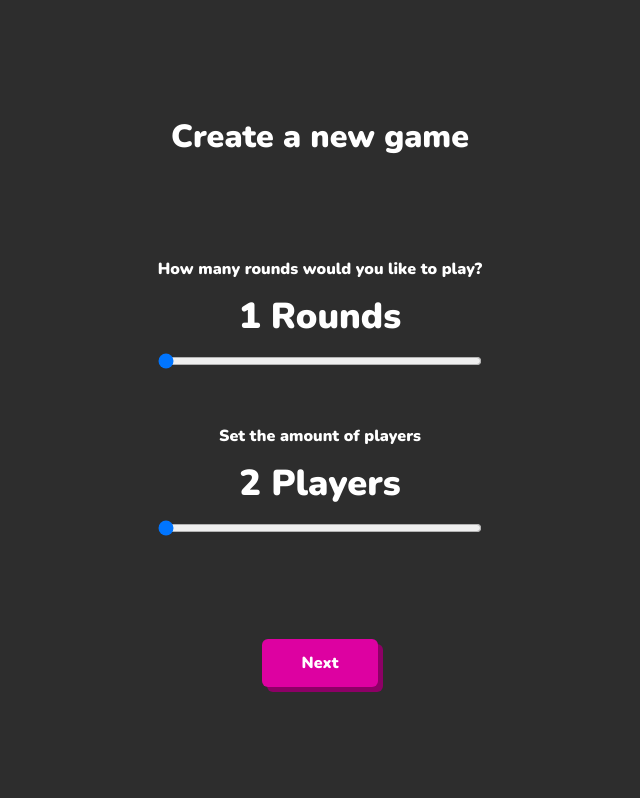
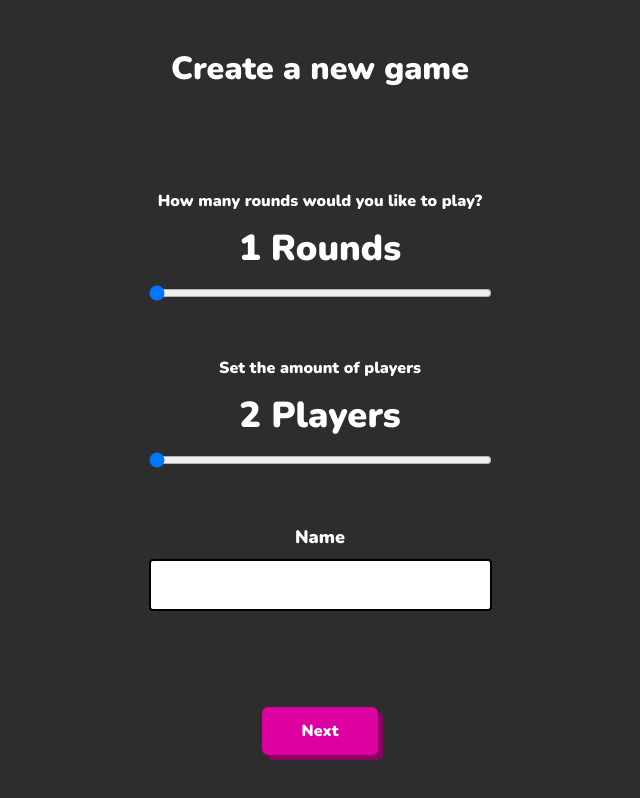
Before and after one commit to futu-sto-tech/gif-me-an-answer-client, a Next.js app: page /game/new in a window 1280 px wide. Shown: the whole page, without its empty margins (320-960 px from the left). Built offline with nearby package versions, Linux system fonts and the light colour scheme; no server answers.

Commit message:
add force start functionality

```diff
--- a/src/api/endpoints.ts
+++ b/src/api/endpoints.ts
@@ -39,14 +39,16 @@ export async function createGame({ rounds, players }: { rounds: number; players:
  * @summary Add player to a game
  * @param code
  * @param playerName
+ * @param isHost
  * @returns Player object
  */
-export async function joinGame(code: string, playerName: string): Promise<Player> {
+export async function joinGame(code: string, playerName: string, isHost: boolean): Promise<Player> {
   return await apiFetcher({
     url: `/games/${code}/join`,
     method: 'POST',
     data: {
       name: playerName,
+      isHost,
     },
   });
 }
@@ -160,3 +162,10 @@ export async function searchGifs(query: string): Promise<Gif[]> {
     },
   });
 }
+
+export async function forceStart(code: string): Promise<void> {
+  return await apiFetcher({
+    url: `/games/${code}/force-start`,
+    method: 'GET',
+  });
+}
--- a/src/pages/game/new.tsx
+++ b/src/pages/game/new.tsx
@@ -1,6 +1,6 @@
 import API from 'api';
+import { GAME_CODE_KEY, PLAYER_NAME_KEY } from 'app-constants';
 import Button from 'components/Button';
-import { GAME_CODE_KEY } from 'app-constants';
 import PageTitle from 'components/PageTitle';
 import { useLocalStorage } from 'hooks';
 import { useRouter } from 'next/router';
@@ -9,6 +9,7 @@ import { useState } from 'react';
 const GameNewPage: React.FC = () => {
   const router = useRouter();
   const [, setCode] = useLocalStorage<string | null>(GAME_CODE_KEY, null);
+  const [playerName, setPlayerName] = useLocalStorage(PLAYER_NAME_KEY, '');
   const [rounds, setRounds] = useState(1);
   const [players, setPlayers] = useState(2);
 
@@ -16,6 +17,9 @@ const GameNewPage: React.FC = () => {
     try {
       const newGame = await API.createGame({ rounds, players });
       setCode(newGame.code);
+      setPlayerName(playerName);
+      const player = await API.joinGame(newGame.code, playerName, true);
+      await API.markReadyForGame(newGame.code, player);
       router.push({ pathname: '/game' });
     } catch (error) {
       console.warn('Unable to create game');
@@ -58,6 +62,16 @@ const GameNewPage: React.FC = () => {
             className="w-full"
           />
         </div>
+        <div className="space-y-2">
+          <h2 className="text-lg font-bold text-center text-white">Name</h2>
+          <input
+            className="px-4 py-2 text-2xl font-bold border-2 border-black rounded text-pink w-full"
+            type="text"
+            required
+            value={playerName}
+            onChange={({ target: { value } }) => setPlayerName(value)}
+          />
+        </div>
       </form>
 
       <Button type="button" buttonText="Next" handleClick={handleSubmit} />
--- a/src/screens/lobby.tsx
+++ b/src/screens/lobby.tsx
@@ -1,6 +1,27 @@
+import { useLocalStorage } from 'hooks';
+import { PLAYER_NAME_KEY } from 'app-constants';
+import Button from 'components/Button';
 import { Game } from 'types';
+import API from 'api';
 
 const LobbyScreen: React.FC<{ game: Game }> = ({ game }) => {
+  const [playerName] = useLocalStorage(PLAYER_NAME_KEY, '');
+
+  const handleForceStart = async () => {
+    try {
+      await API.forceStart(game.code);
+    } catch (error) {
+      console.warn('Could not start game');
+    }
+  };
+
+  function isPlayerHost() {
+    const currentPlayer = game.players.find((player) => player.name === playerName);
+    return currentPlayer?.isHost || false;
+  }
+
+  const showForceStartButton = (game.players.length > 2 && isPlayerHost()) || true;
+
   return (
     <div className="flex flex-col items-center justify-center h-full p-6 space-y-6">
       <img src="/assets/bongocat-2.png" className="-mt-24" />
@@ -18,6 +39,8 @@ const LobbyScreen: React.FC<{ game: Game }> = ({ game }) => {
           ))}
         </ul>
       </div>
+      <p className="text-white">As a host, you can start the game even if not all players have joined</p>
+      {showForceStartButton && <Button type="button" buttonText="Start game" handleClick={handleForceStart} />}
     </div>
   );
 };
--- a/src/types.ts
+++ b/src/types.ts
@@ -46,6 +46,7 @@ export interface Player {
   status: PlayerStatus;
   name: string;
   points: number;
+  isHost: boolean;
 }
 
 export interface GifImage {
```
